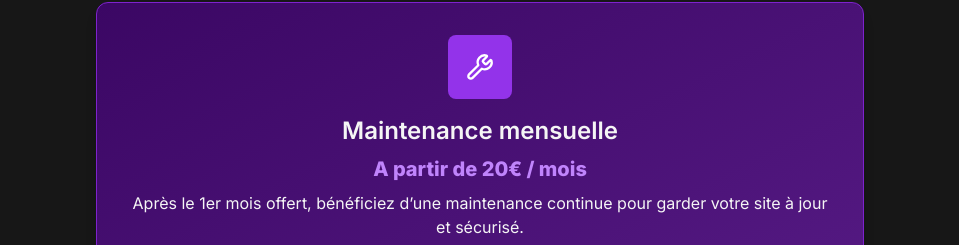
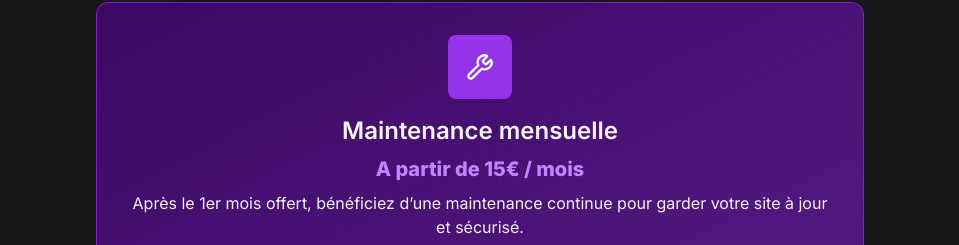
Before and after one commit to TomMrcl/MonPortfolio, a Next.js app: page / in a window 1280 px wide. Shown: the part 3781-4026 px from the top of the page, without its empty margins (160-1119 px from the left). Built offline with nearby package versions, Linux system fonts and the light colour scheme.

Commit message:
change price maintenance

```diff
--- a/components/Services.tsx
+++ b/components/Services.tsx
@@ -138,7 +138,7 @@ export function Services() {
             </div>
             <h3 className="text-2xl font-semibold text-foreground mb-2">Maintenance mensuelle</h3>
             <p className="text-purple-600 dark:text-purple-400 text-xl font-bold mb-2">
-              A partir de 20€ / mois
+              A partir de 15€ / mois
             </p>
             <p className="text-muted-foreground mb-6">
               Après le 1er mois offert, bénéficiez d’une maintenance continue pour garder votre site à jour et sécurisé.
```
